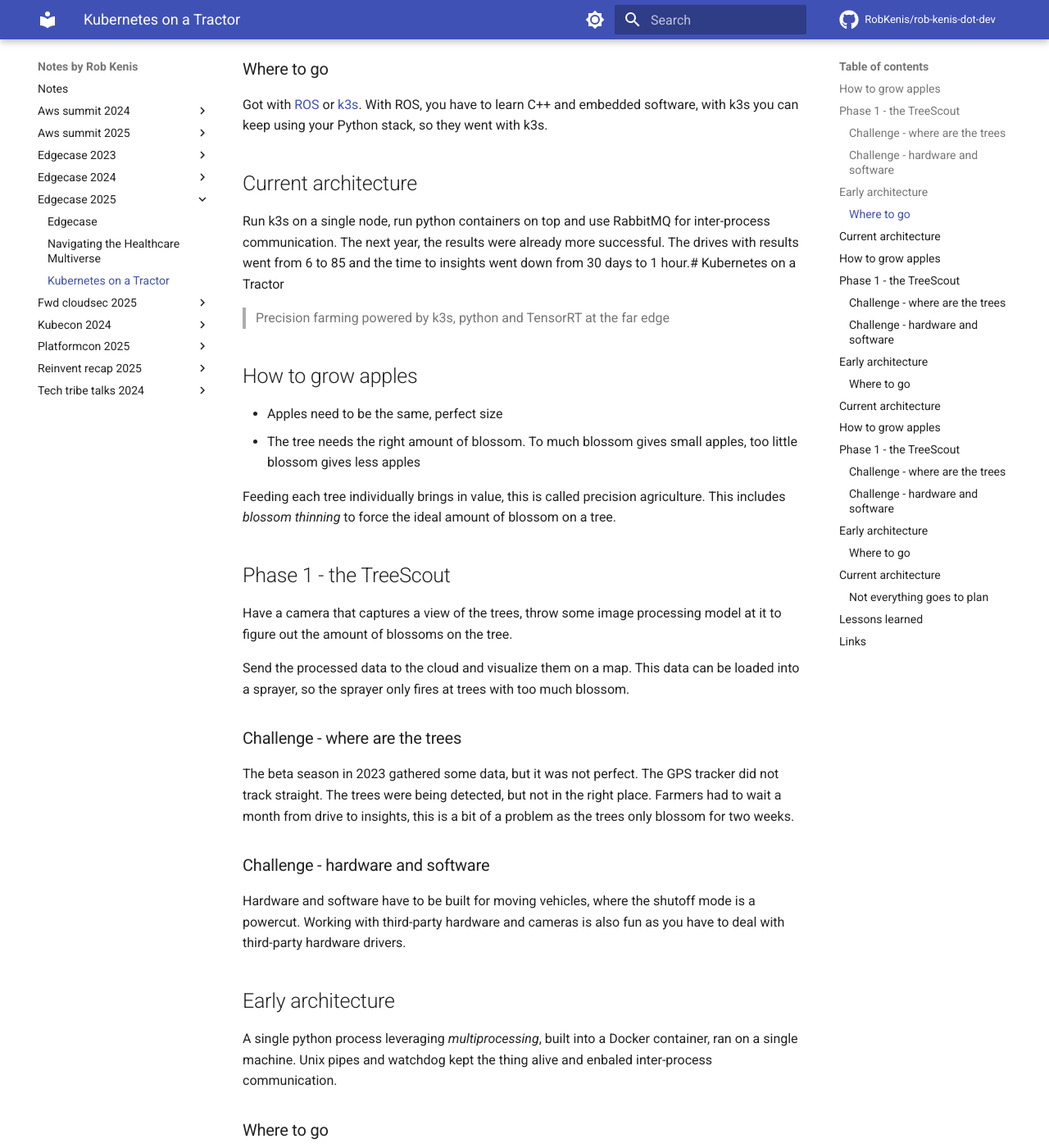
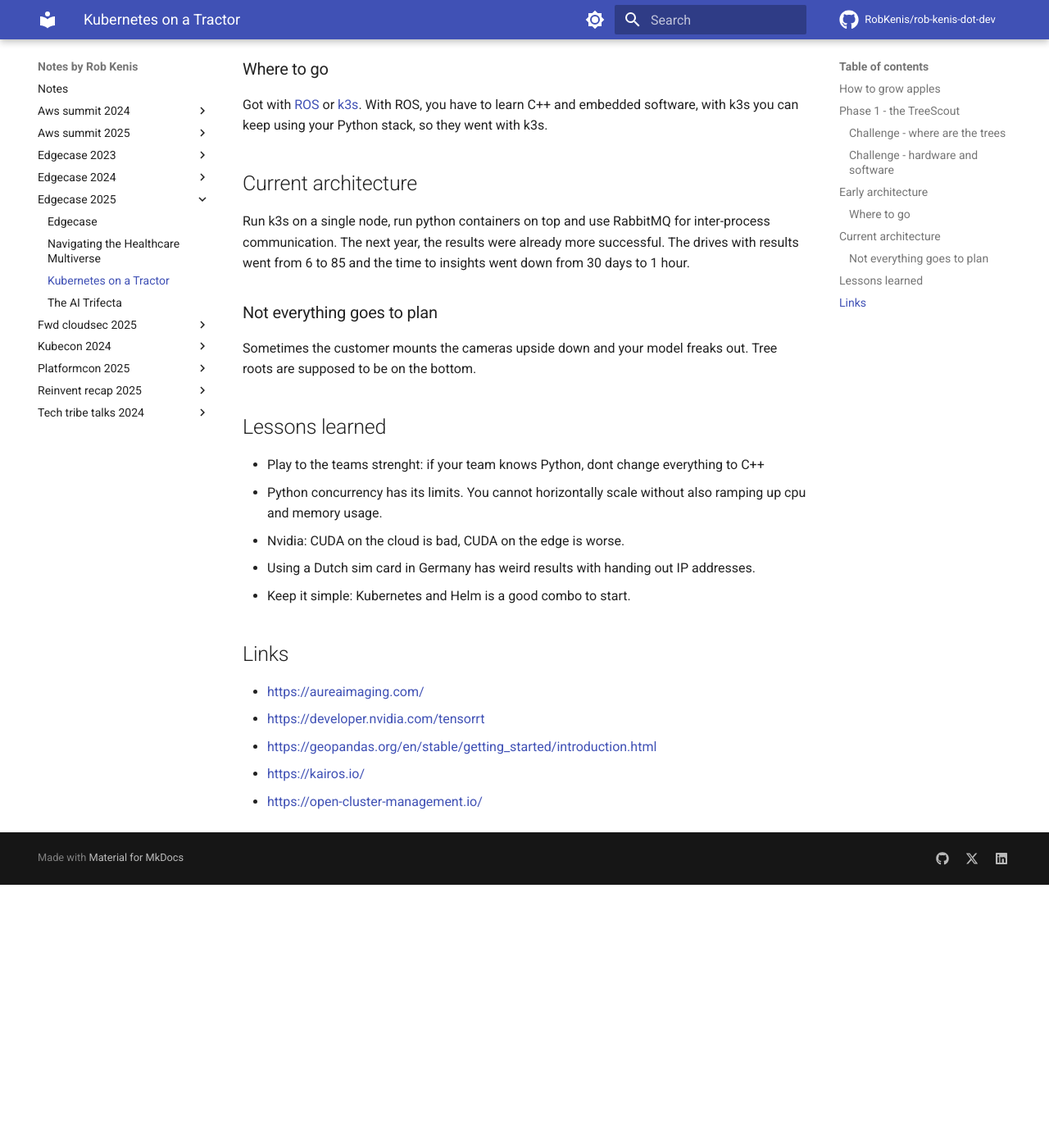
Before and after one commit to RobKenis/rob-kenis-dot-dev, an MkDocs documentation site: the page built from docs/edgecase-2025/2-kubernetes-on-a-tractor.md, in a window 1280 px wide and 1400 px high, scrolled down 1098 px. Shown: the whole window at 82% size. Built offline with MkDocs 1.6.1 and Material for MkDocs 9.7.7, drawn with Linux system fonts in a browser that asks for light colours; comment, search, counter and statistics services are not loaded; after the commit the page ends 2177 px from its top, so only the background shows below that; some of the changed text lies outside the part shown.

Commit message:
Reduce duplication

```diff
--- a/docs/edgecase-2025/2-kubernetes-on-a-tractor.md
+++ b/docs/edgecase-2025/2-kubernetes-on-a-tractor.md
@@ -1,94 +1,4 @@
 # Kubernetes on a Tractor
-
-> Precision farming powered by k3s, python and TensorRT at the far edge
-
-## How to grow apples
-
-- Apples need to be the same, perfect size
-- The tree needs the right amount of blossom. To much blossom gives small apples, too little blossom gives less apples
-
-Feeding each tree individually brings in value, this is called precision agriculture. This includes _blossom thinning_ to
-force the ideal amount of blossom on a tree.
-
-## Phase 1 - the TreeScout
-
-Have a camera that captures a view of the trees, throw some image processing model at it to figure out the amount of blossoms
-on the tree.
-
-Send the processed data to the cloud and visualize them on a map. This data can be loaded into a sprayer, so the sprayer only
-fires at trees with too much blossom.
-
-### Challenge - where are the trees
-
-The beta season in 2023 gathered some data, but it was not perfect. The GPS tracker did not track straight. The trees were
-being detected, but not in the right place. Farmers had to wait a month from drive to insights, this is a bit of a problem
-as the trees only blossom for two weeks.
-
-### Challenge - hardware and software
-
-Hardware and software have to be built for moving vehicles, where the shutoff mode is a powercut. Working with third-party
-hardware and cameras is also fun as you have to deal with third-party hardware drivers.
-
-## Early architecture
-
-A single python process leveraging _multiprocessing_, built into a Docker container, ran on a single machine. Unix pipes
-and watchdog kept the thing alive and enbaled inter-process communication.
-
-### Where to go
-
-Got with [ROS](https://www.ros.org/) or [k3s](https://k3s.io/). With ROS, you have to learn C++ and embedded software, with
-k3s you can keep using your Python stack, so they went with k3s.
-
-## Current architecture
-
-Run k3s on a single node, run python containers on top and use RabbitMQ for inter-process communication. The next year, the
-results were already more successful. The drives with results went from 6 to 85 and the time to insights went down from
-30 days to 1 hour.# Kubernetes on a Tractor
-
-> Precision farming powered by k3s, python and TensorRT at the far edge
-
-## How to grow apples
-
-- Apples need to be the same, perfect size
-- The tree needs the right amount of blossom. To much blossom gives small apples, too little blossom gives less apples
-
-Feeding each tree individually brings in value, this is called precision agriculture. This includes _blossom thinning_ to
-force the ideal amount of blossom on a tree.
-
-## Phase 1 - the TreeScout
-
-Have a camera that captures a view of the trees, throw some image processing model at it to figure out the amount of blossoms
-on the tree.
-
-Send the processed data to the cloud and visualize them on a map. This data can be loaded into a sprayer, so the sprayer only
-fires at trees with too much blossom.
-
-### Challenge - where are the trees
-
-The beta season in 2023 gathered some data, but it was not perfect. The GPS tracker did not track straight. The trees were
-being detected, but not in the right place. Farmers had to wait a month from drive to insights, this is a bit of a problem
-as the trees only blossom for two weeks.
-
-### Challenge - hardware and software
-
-Hardware and software have to be built for moving vehicles, where the shutoff mode is a powercut. Working with third-party
-hardware and cameras is also fun as you have to deal with third-party hardware drivers.
-
-## Early architecture
-
-A single python process leveraging _multiprocessing_, built into a Docker container, ran on a single machine. Unix pipes
-and watchdog kept the thing alive and enbaled inter-process communication.
-
-### Where to go
-
-Got with [ROS](https://www.ros.org/) or [k3s](https://k3s.io/). With ROS, you have to learn C++ and embedded software, with
-k3s you can keep using your Python stack, so they went with k3s.
-
-## Current architecture
-
-Run k3s on a single node, run python containers on top and use RabbitMQ for inter-process communication. The next year, the
-results were already more successful. The drives with results went from 6 to 85 and the time to insights went down from
-30 days to 1 hour.# Kubernetes on a Tractor
 
 > Precision farming powered by k3s, python and TensorRT at the far edge
 
```
Also changed, not shown: docs/edgecase-2025/3-ai-trifecta.md (added, +16 -0 lines).
